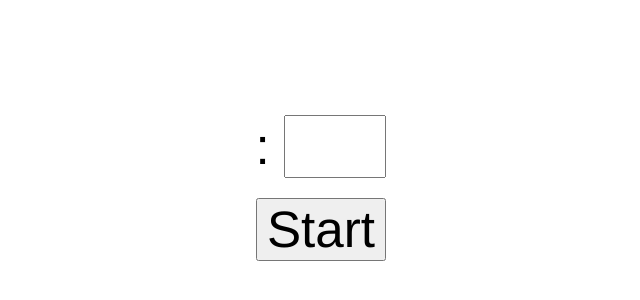
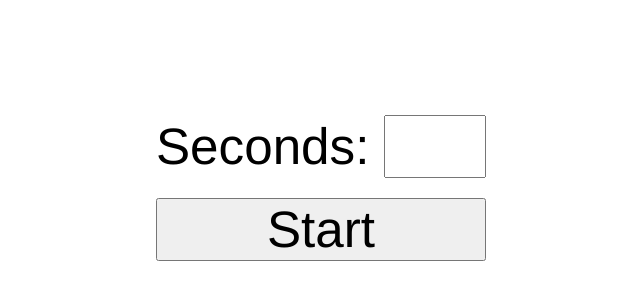
Before and after one commit to paul-antal/GameTimer, a plain HTML site: page index.html in a window 1280 px wide. Shown: the part 222-522 px from the top of the page, without its empty margins (319-959 px from the left). Drawn offline with Linux system fonts and the light colour scheme.

Commit message:
re-add label for seconds

```diff
--- a/index.html
+++ b/index.html
@@ -42,7 +42,7 @@
     <main>
         <form method="GET" action="./timer.html">
             <div>
-                <label for="duration">:</label>
+                <label for="duration">Seconds:</label>
                 <input type="number" name="duration">
             </div>
             <button type="submit">Start</button>
```
